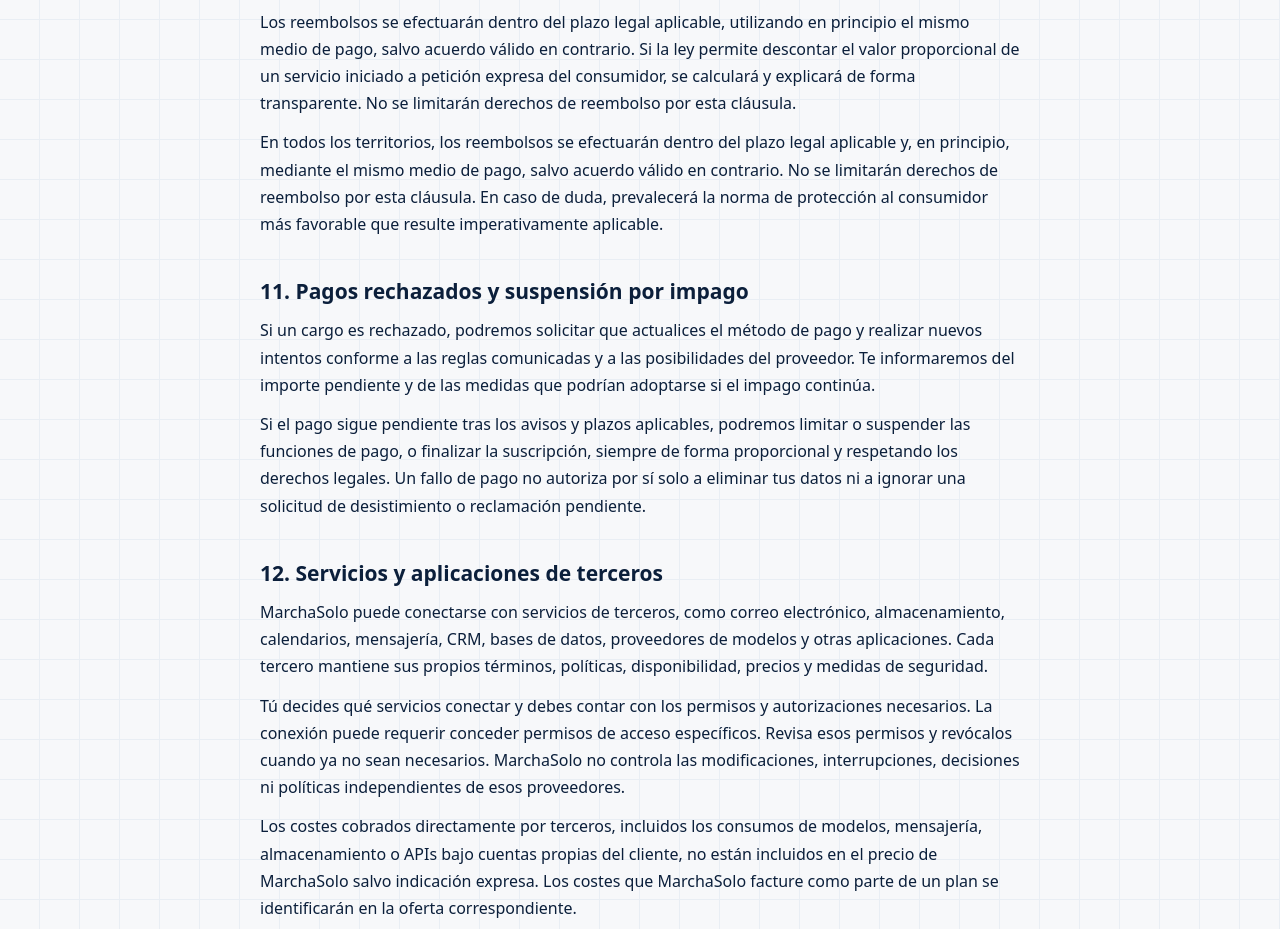
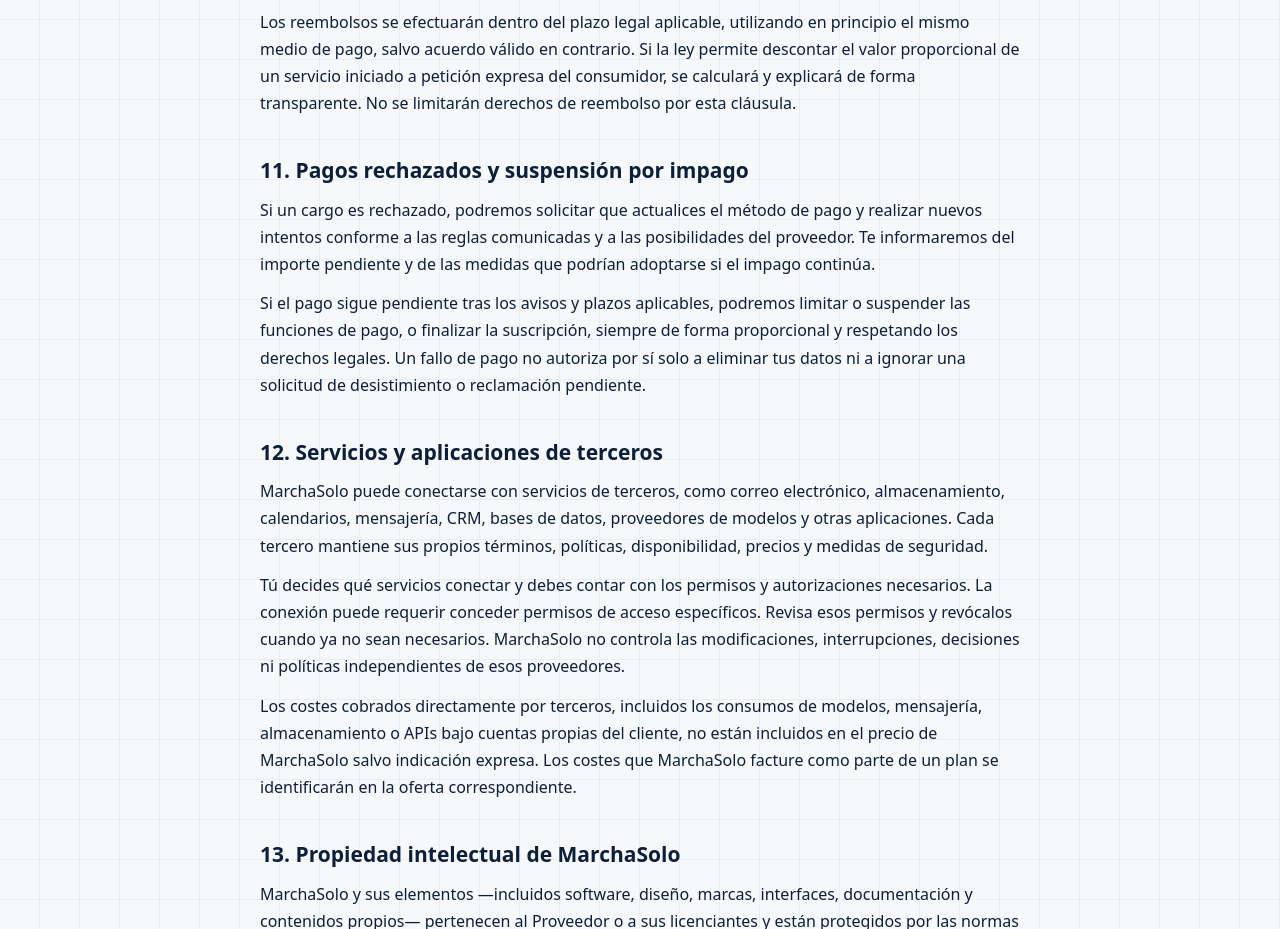
Before and after one commit to CESARKUBEREK/Delega, a Next.js app: page /terminos in a window 1280 px wide. Shown: the part 6220-7149 px from the top of the page. Built offline with nearby package versions, Linux system fonts and the light colour scheme; no server answers.

Commit message:
legal: refine refund terms wording

```diff
--- a/src/app/terminos/page.tsx
+++ b/src/app/terminos/page.tsx
@@ -246,11 +246,6 @@ export default function TermsPage() {
           Los reembolsos se efectuarán dentro del plazo legal aplicable, utilizando en principio el mismo medio de pago, salvo acuerdo
           válido en contrario. Si la ley permite descontar el valor proporcional de un servicio iniciado a petición expresa del
           consumidor, se calculará y explicará de forma transparente. No se limitarán derechos de reembolso por esta cláusula.
-        </p>
-        <p>
-          En todos los territorios, los reembolsos se efectuarán dentro del plazo legal aplicable y, en principio, mediante el mismo medio
-          de pago, salvo acuerdo válido en contrario. No se limitarán derechos de reembolso por esta cláusula. En caso de duda,
-          prevalecerá la norma de protección al consumidor más favorable que resulte imperativamente aplicable.
         </p>
 
         <h2 id="impago">11. Pagos rechazados y suspensión por impago</h2>
```
